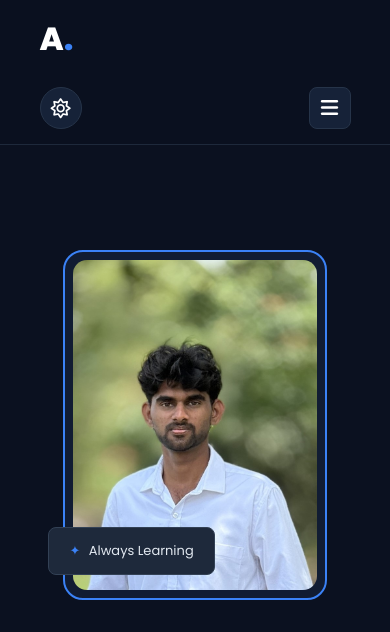
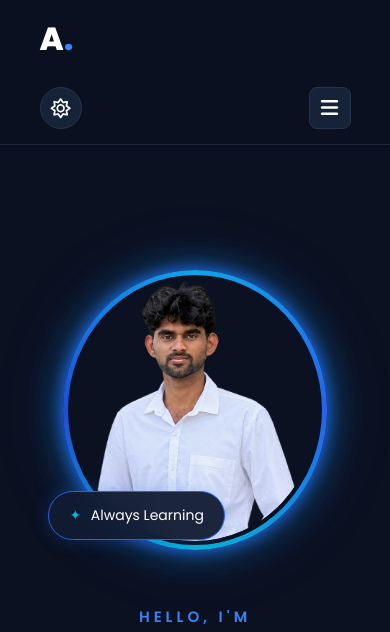
Before and after one commit to AMA-Cypher/Muhammadh-Ahnaff-Portfolio, a plain HTML site: page index.html in a window 390 px wide. Shown: the top 632 px of the page. Drawn offline with Linux system fonts and the light colour scheme.

Commit message:
Update portfolio design and project showcase

```diff
--- a/CSS/style.css
+++ b/CSS/style.css
@@ -278,57 +278,131 @@ a {
 
 
 /* =================================
-   6. Profile Image
+   6. Glowing Circular Profile
 ================================= */
 
 .hero-image {
     flex: 0 0 380px;
     position: relative;
-}
-
-.image-border {
+    display: flex;
+    justify-content: center;
+    align-items: center;
+}
+
+/* Outer glowing circle */
+
+.profile-glow {
+    width: 350px;
+    height: 350px;
+    padding: 5px;
+    border-radius: 50%;
+    position: relative;
+
+    background: conic-gradient(
+        from 0deg,
+        #0ea5e9,
+        #2563eb,
+        #06b6d4,
+        #1d4ed8,
+        #0ea5e9
+    );
+
+    box-shadow:
+        0 0 15px #2563eb,
+        0 0 35px rgba(14, 165, 233, 0.5),
+        0 0 65px rgba(37, 99, 235, 0.25);
+
+    transition: transform 0.4s ease,
+                box-shadow 0.4s ease;
+}
+
+/* Inner profile image */
+
+.profile-circle {
     width: 100%;
-    height: 440px;
-    padding: 8px;
-    border: 2px solid #3b82f6;
-    border-radius: 20px;
+    height: 100%;
+    border-radius: 50%;
     overflow: hidden;
-    background-color: #111c32;
-}
-
-.image-border img {
+
+    background: var(--bg-primary);
+    border: 4px solid var(--bg-primary);
+}
+
+.profile-circle img {
     width: 100%;
     height: 100%;
     object-fit: cover;
-    border-radius: 14px;
-}
-
-.image-placeholder {
-    display: none;
-    width: 100%;
-    height: 100%;
-    align-items: center;
-    justify-content: center;
-    text-align: center;
-    color: #94a3b8;
-    font-size: 15px;
-}
+    object-position: center 25%;
+    display: block;
+    border-radius: 50%;
+}
+
+/* Hover effect */
+
+.profile-glow:hover {
+    transform: translateY(-6px);
+
+    box-shadow:
+        0 0 20px #2563eb,
+        0 0 45px rgba(14, 165, 233, 0.7),
+        0 0 80px rgba(37, 99, 235, 0.35);
+}
+
+/* Always Learning badge */
 
 .floating-text {
     position: absolute;
-    bottom: 25px;
-    left: -35px;
-    background-color: #1e293b;
+    bottom: 20px;
+    left: -15px;
+
     padding: 13px 20px;
-    border-radius: 8px;
-    border: 1px solid #334155;
-    font-size: 13px;
-    color: #e2e8f0;
+    border-radius: 30px;
+
+    background: rgba(17, 28, 50, 0.95);
+    border: 1px solid #2563eb;
+
+    color: #ffffff;
+    font-size: 14px;
+
+    box-shadow: 0 0 18px rgba(37, 99, 235, 0.3);
+    backdrop-filter: blur(10px);
 }
 
 .floating-text span {
-    color: #3b82f6;
-    margin-right: 5px;
+    color: #06b6d4;
+    margin-right: 6px;
+}
+
+/* Responsive design */
+
+@media (max-width: 900px) {
+    .hero-image {
+        flex: 0 0 320px;
+    }
+
+    .profile-glow {
+        width: 300px;
+        height: 300px;
+    }
+}
+
+@media (max-width: 650px) {
+    .hero-image {
+        width: 100%;
+        max-width: 350px;
+        flex: none;
+        margin: 20px auto;
+    }
+
+    .profile-glow {
+        width: 280px;
+        height: 280px;
+    }
+
+    .floating-text {
+        left: -5px;
+        bottom: 10px;
+    }
 }
 
 
@@ -340,7 +414,7 @@ a {
 .footer {
     background-color: var(--bg-secondary);
     border-top: 1px solid var(--border-color);
-    padding: 28px 8%;
+    padding: 15px 10%;
     color: var(--text-secondary);
     font-size: 13px;
 }
--- a/index.html
+++ b/index.html
@@ -137,21 +137,17 @@
             <!-- Profile Image -->
             <div class="hero-image">
 
-                <div class="image-border">
+                <div class="profile-glow">
 
-                    <img src="Assets/Images/profile.jpg"
-                         alt="Profile photo of Muhammad Ahnaff"
-                         onerror="this.style.display='none';
-                         this.nextElementSibling.style.display='flex';">
-
-                    <div class="image-placeholder">
-                        Add Your Profile Photo
+                    <div class="profile-circle">
+                        <img src="Assets/Images/profile.png"
+                            alt="Muhammadh Ahnaff">
                     </div>
 
                 </div>
 
                 <div class="floating-text">
-                    <span>✦</span> Always Learning
+                     <span>✦</span> Always Learning
                 </div>
 
             </div>
@@ -532,9 +528,9 @@
                     <article class="project-card">
 
                         <div class="project-image project-portfolio">
-                            <span class="project-image-label">
-                                PERSONAL PORTFOLIO WEBSITE
-                            </span>
+                            <img src="Assets/Images/portfolio.png"
+                                alt="Professional Portfolio Website"
+                                class="project-thumbnail">
                         </div>
 
                         <div class="project-content">
@@ -544,8 +540,8 @@
                                     PROJECT 03
                                 </span>
 
-                                <span class="project-status status-progress">
-                                    In Development
+                                <span class="project-status status-completed">
+                                    Completed
                                 </span>
                             </div>
 
@@ -571,9 +567,11 @@
                             <div class="project-detail">
                                 <h4>My Contribution</h4>
                                 <p>
-                                    Plan, design and develop a responsive
-                                    portfolio website with personal
-                                    information and project showcases.
+                                    Designed and developed a responsive personal
+                                    portfolio website to showcase my education,
+                                    technical skills, projects and professional
+                                    information. Implemented dark and light modes,
+                                    mobile navigation and a contact form.
                                 </p>
                             </div>
 
@@ -583,9 +581,12 @@
                                 <span>JavaScript</span>
                             </div>
 
-                            <span class="project-link project-link-disabled">
-                                Repository coming soon
-                            </span>
+                            <a href="https://github.com/AMA-Cypher/Muhammadh-Ahnaff-Portfolio"
+                                target="_blank"
+                                rel="noopener noreferrer"
+                                class="project-link">
+                                View GitHub Repository →
+                            </a>
 
                         </div>
 
```
Also changed, not shown: Assets/Images/profile.png (added), 1 other file.
